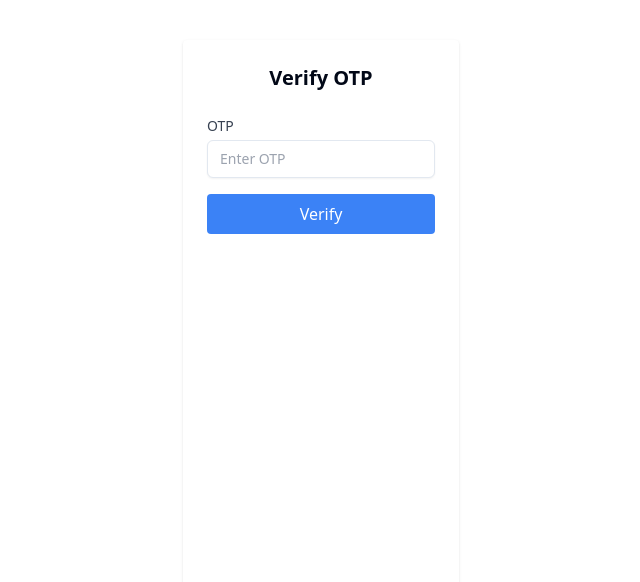
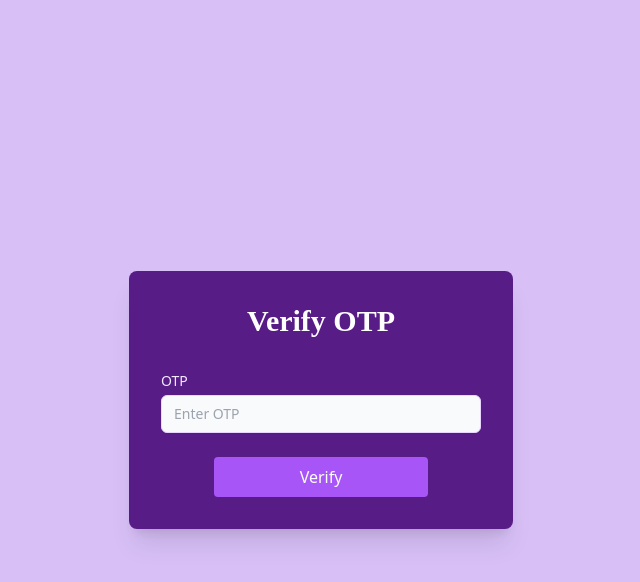
Before and after one commit to Harshita1642/EduTrack, a React (Vite) app in the folder client/: page /verify in a window 1280 px wide. Shown: the top 582 px of the page, without its empty margins (319-959 px from the left). Built offline with nearby package versions, Linux system fonts and the light colour scheme.

Commit message:
updated styling of verify page

```diff
--- a/client/src/pages/auth/VerifyUser.jsx
+++ b/client/src/pages/auth/VerifyUser.jsx
@@ -30,11 +30,15 @@ export default function VerifyUser() {
   };
 
   return (
-    <div className="max-w-md mx-auto mt-10 p-6 bg-white rounded shadow">
-      <h2 className="text-xl font-bold text-center mb-6">Verify OTP</h2>
-      <form onSubmit={handleSubmit} className="space-y-4">
+    <div className="min-h-screen w-screen bg-[#d8c0f7] flex items-center justify-center absolute top-0 left-0 right-0 bottom-0">
+      <div className="w-full max-w-sm p-8 bg-purple-900 rounded-lg shadow-xl text-white mx-4">
+        <h2 className="text-3xl font-bold text-center mb-8 text-white"
+            style={{ fontFamily: "'Playfair Display', serif" }}>
+          Verify OTP
+        </h2>
+        <form onSubmit={handleSubmit} className="space-y-6">
           <div>
-          <label htmlFor="otp" className="block text-sm font-medium text-gray-700">
+            <label htmlFor="otp" className="block text-sm font-medium text-purple-100">
               OTP
             </label>
             <input
@@ -43,17 +47,18 @@ export default function VerifyUser() {
               placeholder="Enter OTP"
               value={formData.otp}
               onChange={(e) => setFormData({ ...formData, otp: e.target.value })}
-            className="mt-1 block w-full px-3 py-2 border rounded-md shadow-sm focus:outline-none focus:ring-blue-500 focus:border-blue-500 sm:text-sm"
+              className="mt-1 block w-full px-3 py-2 bg-gray-50 border border-purple-200 rounded-md shadow-sm focus:outline-none focus:ring-purple-500 focus:border-purple-500 sm:text-sm text-gray-800"
               required
             />
           </div>
           <button
             type="submit"
-          className="w-full bg-blue-500 text-white py-2 px-4 rounded hover:bg-blue-600 focus:outline-none focus:ring focus:ring-blue-300"
+            className="w-2/3 mx-auto block bg-purple-500 text-white py-2 px-4 rounded hover:bg-purple-600 focus:outline-none focus:ring focus:ring-purple-300"
           >
             Verify
           </button>
         </form>
       </div>
+    </div>
   );
 }
```
Lines whose indentation alone changed are shown as unchanged.
